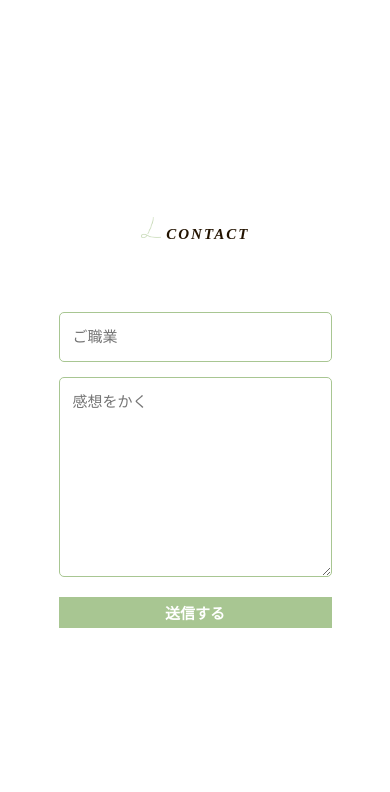
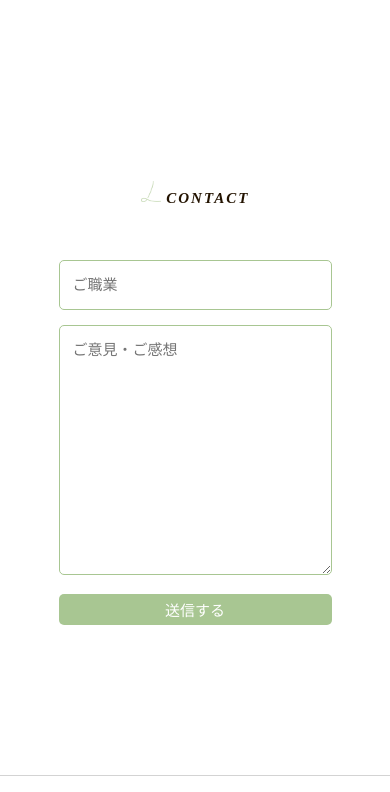
Before and after one commit to kaedechikakiyo/cocochi, a plain HTML site: page index.html in a window 390 px wide. Shown: the part 3092-3884 px from the top of the page. Drawn offline with nearby package versions, Linux system fonts and the light colour scheme; a web font is replaced by a local one.

Commit message:
お問い合わせフォームを修正しました

```diff
--- a/index.html
+++ b/index.html
@@ -22,6 +22,9 @@
       integrity="sha256-9/aliU8dGd2tb6OSsuzixeV4y/faTqgFtohetphbbj0="
       crossorigin="anonymous"
     ></script>
+
+
+  <script src="http://api.html5media.info/1.2.2/html5media.min.js"></script>
 
   </head>
 
@@ -164,27 +167,65 @@
       </ul>
 
       <section id="contact">
-
-        <h1 class="section-header"><img src="images/midashi.png" alt="見出し"> CONTACT</h1>
+  　　　　<h1 class="section-header"><img src="images/midashi.png" alt="見出し"> CONTACT</h1>
 
         <div class="contact-wrapper">
 
+          <!--<form action="https://api.staticforms.xyz/submit" method="post">
+            <!-- 記入欄 -->
+            <!--<input name="name" type="text" class="feedback-input" placeholder="ご職業" />
+            <textarea name="message" class="feedback-input" placeholder="ご意見・ご感想"></textarea>
+
+
+            <!-- 件名 -->
+            <!--<input type="hidden" name="_subject" VALUE="COCOCHI 感想">
+
+            <!-- アクセスキー -->
+            　　 <!--<input　type="hidden"　name="accessKey"　value="9e2daa62-1f5e-4fc6-ac98-b30687ded384"/>
+            <!-- リダイレクト先 -->
+            <!--<input　type="hidden"　name="redirectTo"　value="https://geikou-takuten.com/"　/>
+
+        　　<button type="submit" class="form-submit">送信する
+         　 </button>
+          </form> -->
+
           <form action="https://api.staticforms.xyz/submit" method="post">
-            <input name="name" type="text" class="feedback-input" placeholder="ご職業" />
-            <textarea name="text" class="feedback-input" placeholder="感想をかく"></textarea>
-            <input type="hidden" NAME="_subject" VALUE="COCOCHI 感想">
-            <input type="hidden" name="scroll_top" value="" class="contact">
+
+            <div class="form-input-wrap">
+              <input name="name" type="text" class="feedback-input" placeholder="ご職業" />
+              <!--<h3>ご職業</h3>-->
+            </div>
+            <div class="form-input-wrap">
+              <!--<h3>ご意見・ご感想</h3>-->
+              <textarea name="message" class="feedback-input" placeholder="ご意見・ご感想"></textarea>
+
+              <input type="text" name="honeypot" style="display: none;" />
+            </div>
+
             <!-- アクセスキー -->
-        　　 <input　type="hidden"　name="accessKey"　value="9e2daa62-1f5e-4fc6-ac98-b30687ded384"/>
+            <input
+              type="hidden"
+              name="accessKey"
+              value="9e2daa62-1f5e-4fc6-ac98-b30687ded384"
+            />
+            <!-- 件名 -->
+            <input type="hidden" name="subject" value="卓展2020 COCOCHI感想" />
             <!-- リダイレクト先 -->
-            <input type="hidden" name="redirectTo" value="https://geikou-takuten.com/"/>
-
-            <input type="submit" value="送信する"/>
+            <input
+              type="hidden"
+              name="redirectTo"
+              value="https://geikou-takuten.com/"
+            />
+            <!-- <input type="submit" value="送信する" class="form-submit" /> -->
+            <button type="submit" class="form-submit">
+              送信する
+            </button>
           </form>
 
-        </div>
+          </div>
 
       </section>
+
 
 
 
--- a/style.css
+++ b/style.css
@@ -294,11 +294,12 @@ body {
   padding-bottom: 180px;
 }
 
+
 .section-header {
   text-align: center;
   margin: 0 auto;
-  padding-top: 30px;
-  margin-bottom: 50px;
+  padding-top: 10px;
+  margin-bottom: 30px;
   font-size: 22px;
   font-family: "A1-light",'interstate-mono, monospace';
   font-style: italic;
@@ -312,19 +313,23 @@ body {
 
 .contact-wrapper {
   margin: 0 auto;
-  padding-top: 20px;
   position: relative;
   max-width: 800px;
 }
 
-.feedback-input {
+input {
+  text-decoration-line: none;
+  height: 50px;
+  width:64vw;
+  line-height: 150%;
+  resize:vertical;
+
   color:#231300;
   font-family: "A1-light",'interstate-mono, monospace';
   font-weight:500;
   font-size: 18px;
   border-radius: 5px;
   line-height: 22px;
-  background-color: transparent;
   border:1px solid #A8C692;
   transition: all 0.3s;
   padding: 13px;
@@ -334,12 +339,28 @@ body {
   outline:0;
 }
 
-.feedback-input:focus { border:1px solid #bedba8; }
+.feedback-input:focus { border:2px solid #bedba8; }
 
 textarea {
+  text-decoration-line: none;
   height: 250px;
+  width:64vw;
   line-height: 150%;
   resize:vertical;
+
+  color:#231300;
+  font-family: "A1-light",'interstate-mono, monospace';
+  font-weight:500;
+  font-size: 18px;
+  border-radius: 5px;
+  line-height: 22px;
+  border:1px solid #A8C692;
+  transition: all 0.3s;
+  padding: 13px;
+  margin-bottom: 15px;
+  width:100%;
+  box-sizing: border-box;
+  outline:0;
 }
 
 [type="submit"] {
@@ -349,13 +370,13 @@ textarea {
   border:0;
   cursor:pointer;
   color:white;
-  font-size:16px;
-  padding-top:8px;
-  padding-bottom:8px;
+  font-size:17px;
+  padding:8px 0;
   transition: all 0.3s;
-  font-weight:700;
+  border-radius: 3px;
 }
-[type="submit"]:hover { }
+
+/*[type="submit"]:hover { }*/
 
 
 
@@ -384,6 +405,11 @@ footer {
 .scroll-top img {
   display: block;
   width: 100%;
+}
+
+_::-webkit-full-page-media, _:future, :root .css_selector
+.scroll-top {
+  margin-right:160px;
 }
 
 
@@ -562,6 +588,13 @@ footer {
   width: 140px;
   height: 40px;
    }
+
+   #contact {
+    width: 70vw;
+    padding-top:60px;
+    padding-bottom: 150px;
+    margin:0 auto;
+  }
 }
 
 
@@ -730,25 +763,19 @@ header{
       float: right;
 }
 
+
  /* Begin Left Contact Page */
  #contact {
-  width: 70%;
-  margin:auto;
-  overflow: hidden;
-  padding-top:100px;
-  padding-bottom: 180px;
+  width: 70vw;
+  padding-top:60px;
+  padding-bottom: 150px;
+  margin:0 auto;
 }
 
 .section-header {
+  padding-top: 10px;
+  margin-bottom: 30px;
   font-size: 15px;
-  margin-top: 15px;
-  text-align: center;
-  margin: 0 auto;
-  padding-top: 30px;
-  margin-bottom: 50px;
-  font-family: "A1-light",'interstate-mono, monospace';
-  font-style: italic;
-  letter-spacing: 2px;
 }
 
 .section-header img{
@@ -756,21 +783,20 @@ header{
   object-fit:cover /*ボックスに合わせてリサイズ*/
 }
 
-.contact-wrapper {
-  margin: 0 auto;
-  padding-top: 20px;
-  position: relative;
-  max-width: 800px;
-}
 
-.feedback-input {
+input {
+  text-decoration-line: none;
+  height: 50px;
+  width:50vw;
+  line-height: 150%;
+  resize:vertical;
+
   color:#231300;
   font-family: "A1-light",'interstate-mono, monospace';
   font-weight:500;
   font-size: 15px;
   border-radius: 5px;
-  line-height: 22px;
-  background-color: transparent;
+  line-height: 18px;
   border:1px solid #A8C692;
   transition: all 0.3s;
   padding: 13px;
@@ -780,28 +806,35 @@ header{
   outline:0;
 }
 
-.feedback-input:focus { border:1px solid #A8C692; }
+.feedback-input:focus { border:2px solid #bedba8; }
 
 textarea {
-  height: 200px;
+  text-decoration-line: none;
+  height: 250px;
+  width:64vw;
   line-height: 150%;
   resize:vertical;
+
+  color:#231300;
+  font-family: "A1-light",'interstate-mono, monospace';
+  font-weight:500;
+  font-size: 15px;
+  border-radius: 5px;
+  line-height: 22px;
+  border:1px solid #A8C692;
+  transition: all 0.3s;
+  padding: 13px;
+  margin-bottom: 15px;
+  width:100%;
+  box-sizing: border-box;
+  outline:0;
 }
 
 [type="submit"] {
-  font-family: "A1-light",'interstate-mono, monospace';
-  width: 100%;
-  background:#A8C692;
-  border:0;
-  cursor:pointer;
-  color:white;
+  padding:5px 0;
   font-size:15px;
-  padding-top:5px;
-  padding-bottom:5px;
-  transition: all 0.3s;
-  font-weight:700;
+  border-radius: 5px;
 }
-[type="submit"]:hover {  border:1px solid #; }
 
 
 
--- a/taku_site.css
+++ b/taku_site.css
@@ -617,6 +617,10 @@ footer {
   width: 100%;
 }
 
+_::-webkit-full-page-media, _:future, :root .css_selector
+.scroll-top {
+  margin-right:160px;
+}
 
  .officialsite{
   position: absolute;
--- a/taku_site_making.css
+++ b/taku_site_making.css
@@ -436,6 +436,11 @@ footer {
   width: 100%;
 }
 
+_::-webkit-full-page-media, _:future, :root .css_selector
+.scroll-top {
+  margin-right:160px;
+}
+
 
  .officialsite{
   position: absolute;
--- a/taku_site_staff.css
+++ b/taku_site_staff.css
@@ -429,6 +429,11 @@ footer {
   width: 100%;
 }
 
+_::-webkit-full-page-media, _:future, :root .css_selector
+.scroll-top {
+  margin-right:160px;
+}
+
 
  .officialsite{
   position: absolute;
--- a/taku_work_setumei_2.css
+++ b/taku_work_setumei_2.css
@@ -556,6 +556,11 @@ footer {
   width: 100%;
 }
 
+_::-webkit-full-page-media, _:future, :root .css_selector
+.scroll-top {
+  margin-right:160px;
+}
+
 
  .officialsite{
   position: absolute;
--- a/taku_work_setumei_maeno.css
+++ b/taku_work_setumei_maeno.css
@@ -493,6 +493,11 @@ footer {
   width: 100%;
 }
 
+_::-webkit-full-page-media, _:future, :root .css_selector
+.scroll-top {
+  margin-right:160px;
+}
+
 
  .officialsite{
   position: absolute;
--- a/taku_work_setumei_romeron.css
+++ b/taku_work_setumei_romeron.css
@@ -562,6 +562,11 @@ footer {
   width: 100%;
 }
 
+_::-webkit-full-page-media, _:future, :root .css_selector
+.scroll-top {
+  margin-right:160px;
+}
+
 
  .officialsite{
   position: absolute;
```
Also changed, not shown: maeno_2.html (+7 -4 lines), taku_work_setumei_rippou.css (+7 -2 lines), 4 other files.
